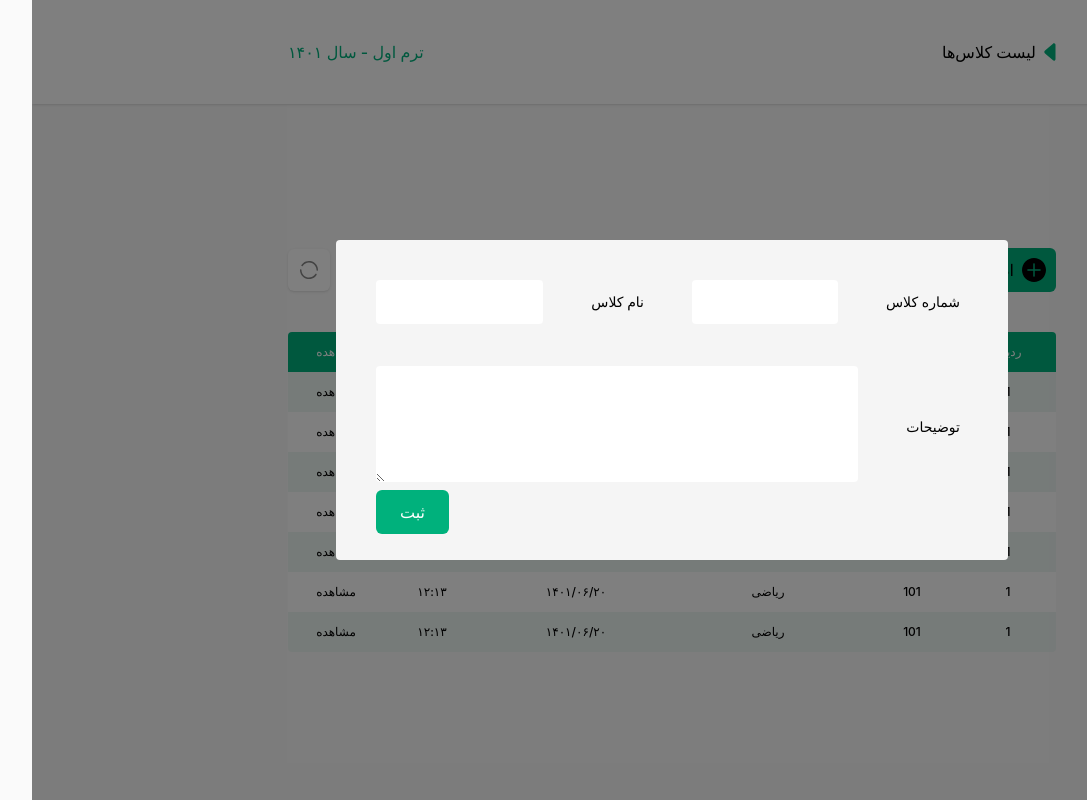
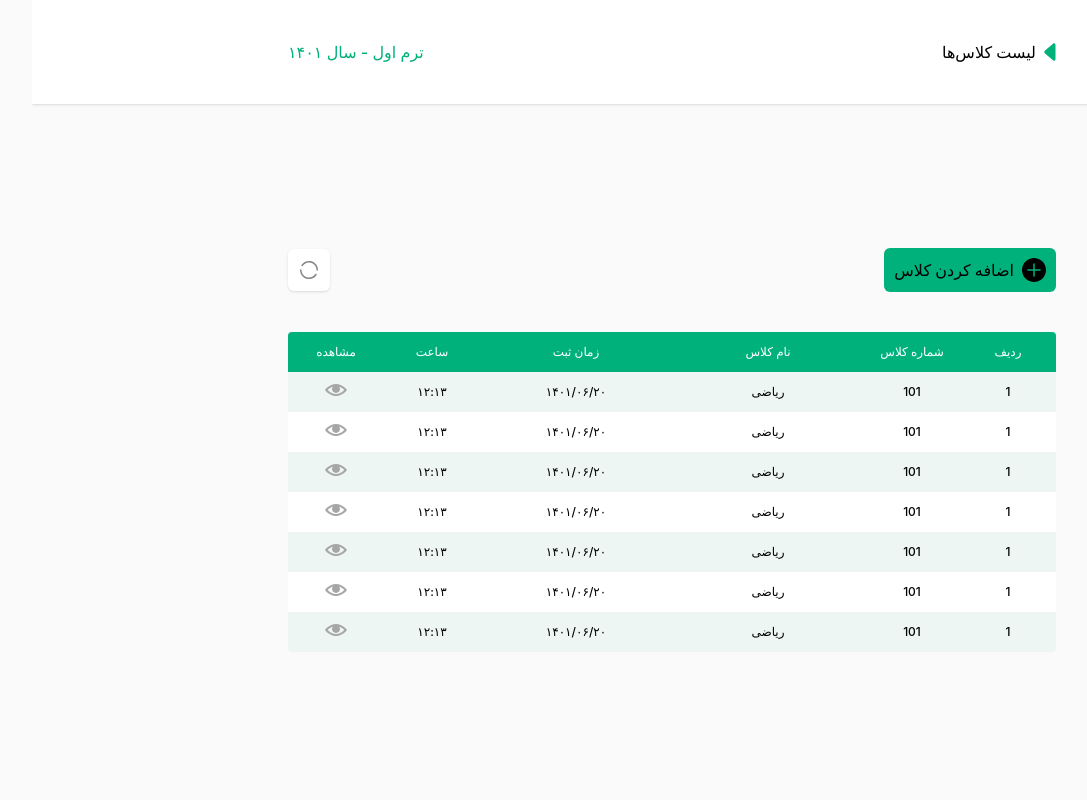
Before and after one commit to alimatinfar/favin-test, a Next.js app: page / in a window 1280 px wide. Shown: the whole page, without its empty margins (59-1146 px from the left). Built offline with nearby package versions, Linux system fonts and the light colour scheme.

Commit message:
create form

```diff
--- a/components/UI/Input/Input.tsx
+++ b/components/UI/Input/Input.tsx
@@ -30,7 +30,7 @@ function Input(
             {label}
           </Typography>
         </label>
-        <div className='flex-1'>
+        <div className='space-y-3 flex-1'>
           {isTextArea ? (
             <textarea
               {...(register ? register(name!, options!) : {})}
@@ -40,7 +40,7 @@ function Input(
               {...(defaultValue && {defaultValue: defaultValue})}
               placeholder={placeholder}
               className={inputClassName}
-              rows="4"
+              rows={4}
             />
           ) : (
             <input
@@ -53,14 +53,15 @@ function Input(
               className={inputClassName}
             />
           )}
+          {errorMessage && (
+            <Typography size='xs' className='text-red-500'>
+              {errorMessage.toString()}
+            </Typography>
+          )}
         </div>
 
       </div>
-      {errorMessage && (
-        <Typography size='xs' className='text-red-500'>
-          {errorMessage.toString()}
-        </Typography>
-      )}
+
     </>
   );
 }
--- a/components/UI/Modal/Modal.tsx
+++ b/components/UI/Modal/Modal.tsx
@@ -12,7 +12,7 @@ function Modal({open, onClose, children}: ModalProps) {
       <div onClick={onClose}
            className={`bg-black/50 fixed inset w-screen h-screen top-0 right-0 ${!open && 'hidden'}`}></div>
       <div className={`fixed bottom-0 right-0 origin-bottom md:origin-center md:inset-0 m-auto w-full max-w-2xl
-       bg-custom-gray-2 rounded h-80 z-50 duration-200 p-10 ${!open && 'opacity-0 scale-95 invisible'}`}>
+       bg-custom-gray-2 rounded h-[360px] z-50 duration-200 p-10 ${!open && 'opacity-0 scale-95 invisible'}`}>
         {children}
       </div>
     </>
--- a/components/pages/Home/AddClassButton.tsx
+++ b/components/pages/Home/AddClassButton.tsx
@@ -3,9 +3,13 @@ import AddSVG from '../../../public/images/svg/add.svg'
 import Image from "next/image";
 import Typography from "../../UI/Typography/Typography";
 
-function AddClassButton({}) {
+type Props = {
+  onClick: () => void
+}
+
+function AddClassButton({onClick}:Props) {
   return (
-    <Button className='flex-center space-x-2 space-x-reverse' textColor='text-black'>
+    <Button onClick={onClick} className='flex-center space-x-2 space-x-reverse' textColor='text-black'>
       <Image src={AddSVG} />
       <Typography size='md'>اضافه کردن کلاس</Typography>
     </Button>
--- a/components/pages/Home/ClassForm/ClassForm.tsx
+++ b/components/pages/Home/ClassForm/ClassForm.tsx
@@ -2,17 +2,39 @@ import ClassNumberField from "./ClassNumberField";
 import ClassNameField from "./ClassNameField";
 import DescriptionField from "./DescriptionField";
 import Button from "../../../UI/Button/Button";
+import {useForm} from "react-hook-form";
+import Ls from "../../../../utils/localStorage";
+import PersianDatewithNamedMonth from "../../../../utils/DatePersianFormatter";
+
 
 function ClassForm({}) {
+
+  const {register, handleSubmit, watch, formState: {errors}} = useForm();
+
+  function onSubmit(data: any) {
+    const allClass = Ls.get('class-list') || []
+    console.log('allClass', allClass)
+
+    const formData = {
+      ...data,
+      date: PersianDatewithNamedMonth({date: new Date(), format: 'YYYY/MM/DD'}),
+      time: PersianDatewithNamedMonth({date: new Date(), format: 'hh:mm'})
+    }
+    console.log('formData', formData)
+    Ls.add('class-list', [...allClass, formData])
+    alert('کلاس با موفقیت اضافه شد')
+  }
+
+
   return (
-    <form className='flex flex-col justify-between h-full'>
+    <form onSubmit={handleSubmit(onSubmit)} className='flex flex-col justify-between h-full'>
       <div>
         <div className='flex items-center justify-between mb-10  space-x-10 space-x-reverse'>
-          <ClassNumberField />
-          <ClassNameField />
+          <ClassNumberField register={register} errorMessage={errors?.classNumber?.message} />
+          <ClassNameField register={register} errorMessage={errors?.className?.message} />
         </div>
 
-        <DescriptionField />
+        <DescriptionField register={register} errorMessage={errors?.description?.message} />
       </div>
 
       <div className='flex justify-end'>
--- a/components/pages/Home/ClassForm/ClassFormModal.tsx
+++ b/components/pages/Home/ClassForm/ClassFormModal.tsx
@@ -2,12 +2,12 @@ import React, {useState} from 'react';
 import Modal from "../../../UI/Modal/Modal";
 import ClassForm from "./ClassForm";
 
-function ClassFormModal({}) {
-  const [open, setOpen] = useState<boolean>(true)
+type Props = {
+  open: boolean;
+  closeHandler: () => void;
+}
 
-  function closeHandler() {
-    setOpen(false)
-  }
+function ClassFormModal({open, closeHandler}: Props) {
 
   return (
     <Modal onClose={closeHandler} open={open}>
--- a/components/pages/Home/ClassForm/ClassNumberField.tsx
+++ b/components/pages/Home/ClassForm/ClassNumberField.tsx
@@ -13,6 +13,18 @@ function ClassNumberField({register, errorMessage}: FormFieldType) {
           value: true,
           message: "این فیلد اجباریست"
         },
+        min: {
+          value: 100,
+          message: "شماره کلاس باید بین ۱۰۰ تا ۱۹۹ باشد"
+        },
+        max: {
+          value: 199,
+          message: "شماره کلاس باید بین ۱۰۰ تا ۱۹۹ باشد"
+        },
+        pattern: {
+          value: /^[0-9]+$/i,
+          message: "فیلد باید عدد باشد"
+        },
       }}
     />
   );
--- a/components/pages/Home/ClassList.tsx
+++ b/components/pages/Home/ClassList.tsx
@@ -2,19 +2,29 @@ import AddClassButton from "./AddClassButton";
 import RefreshButton from "./RefreshButton";
 import TableList from "../../UI/TableList/TableList";
 import ClassFormModal from "./ClassForm/ClassFormModal";
+import Image from "next/image";
+import EyeSVG from '../../../public/images/svg/eye.svg'
+import {useState} from "react";
+
 
 const headers = [
   'ردیف', 'شماره کلاس', 'نام کلاس', 'زمان ثبت', 'ساعت', 'مشاهده'
 ]
 
+function EyeIcon() {
+  return (
+    <Image src={EyeSVG} />
+  )
+}
+
 const content = [
-  ['1', '101', 'ریاضی', '۱۴۰۱/۰۶/۲۰', '۱۲:۱۳', 'مشاهده'],
-  ['1', '101', 'ریاضی', '۱۴۰۱/۰۶/۲۰', '۱۲:۱۳', 'مشاهده'],
-  ['1', '101', 'ریاضی', '۱۴۰۱/۰۶/۲۰', '۱۲:۱۳', 'مشاهده'],
-  ['1', '101', 'ریاضی', '۱۴۰۱/۰۶/۲۰', '۱۲:۱۳', 'مشاهده'],
-  ['1', '101', 'ریاضی', '۱۴۰۱/۰۶/۲۰', '۱۲:۱۳', 'مشاهده'],
-  ['1', '101', 'ریاضی', '۱۴۰۱/۰۶/۲۰', '۱۲:۱۳', 'مشاهده'],
-  ['1', '101', 'ریاضی', '۱۴۰۱/۰۶/۲۰', '۱۲:۱۳', 'مشاهده'],
+  ['1', '101', 'ریاضی', '۱۴۰۱/۰۶/۲۰', '۱۲:۱۳', <EyeIcon key={1}/>],
+  ['1', '101', 'ریاضی', '۱۴۰۱/۰۶/۲۰', '۱۲:۱۳', <EyeIcon key={2}/>],
+  ['1', '101', 'ریاضی', '۱۴۰۱/۰۶/۲۰', '۱۲:۱۳', <EyeIcon key={3}/>],
+  ['1', '101', 'ریاضی', '۱۴۰۱/۰۶/۲۰', '۱۲:۱۳', <EyeIcon key={4}/>],
+  ['1', '101', 'ریاضی', '۱۴۰۱/۰۶/۲۰', '۱۲:۱۳', <EyeIcon key={5}/>],
+  ['1', '101', 'ریاضی', '۱۴۰۱/۰۶/۲۰', '۱۲:۱۳', <EyeIcon key={6}/>],
+  ['1', '101', 'ریاضی', '۱۴۰۱/۰۶/۲۰', '۱۲:۱۳', <EyeIcon key={7}/>],
 ]
 
 const gridClass = {
@@ -24,17 +34,27 @@ const gridClass = {
 
 
 function ClassList({}) {
+  const [open, setOpen] = useState<boolean>(false)
+
+  function openModalHandler() {
+    setOpen(true)
+  }
+
+  function closeHandler() {
+    setOpen(false)
+  }
+
   return (
     <>
       <div className='flex items-center justify-between mb-10'>
-        <AddClassButton />
+        <AddClassButton onClick={openModalHandler} />
 
         <RefreshButton />
       </div>
 
       <TableList gridClass={gridClass} headers={headers} content={content} />
 
-      <ClassFormModal />
+      <ClassFormModal open={open} closeHandler={closeHandler}  />
     </>
   );
 }
--- /dev/null
+++ b/hooks/useAxios.ts
@@ -0,0 +1,32 @@
+import axios, { AxiosRequestConfig } from "axios";
+import {useState} from "react";
+
+const serverAxios = axios.create({
+  baseURL: 'https://jsonplaceholder.typicode.com/',
+});
+
+export type ResponseType = {
+  data: any;
+  error: any;
+  loading: boolean;
+  status: any
+};
+
+const useAxios = () => {
+  const [response, setResponse] = useState<ResponseType>({ data: null, error: null, loading: false, status: null })
+
+  const sendRequest = async function ({ url, method, data}: AxiosRequestConfig) {
+    setResponse((prev) => ({ ...prev, loading: true, error: null }))
+    try {
+      const result = await serverAxios.request({ url, method, data })
+      setResponse((prev) => ({ ...prev, data: result.data, loading: false, status: result.status, error: null }))
+      return result.data;
+    } catch (error) {
+      setResponse((prev) => ({ ...prev, error: error, status: error, loading: false }))
+      return Promise.reject(error);
+    }
+  }
+  return [response, sendRequest] as const
+}
+
+export default useAxios;
--- a/package.json
+++ b/package.json
@@ -9,10 +9,12 @@
     "lint": "next lint"
   },
   "dependencies": {
+    "axios": "^0.27.2",
     "next": "12.3.0",
     "react": "18.2.0",
     "react-dom": "18.2.0",
-    "react-hook-form": "^7.35.0"
+    "react-hook-form": "^7.35.0",
+    "react-multi-date-picker": "^3.3.1"
   },
   "devDependencies": {
     "@types/node": "18.7.16",
--- /dev/null
+++ b/utils/DatePersianFormatter.ts
@@ -0,0 +1,33 @@
+import {DateObject} from "react-multi-date-picker";
+import persian from "react-date-object/calendars/persian";
+import persian_fa from "react-date-object/locales/persian_fa";
+
+type formatType = "dddd DD MMMM، YYYY" | "dddd DD MMMM" |"DD MMMM YYYY" |"YYYY/MM/DD" | "hh:mm"
+
+type Props = {
+  date: any
+  format?: formatType
+}
+
+export const DatePersianFormatter = function (date: any) {
+  const formattedDate = new DateObject(date).convert(
+    persian,
+    persian_fa
+  );
+  return formattedDate
+}
+
+
+/**
+ * @explain this function will help you to convert date to persian formatted date
+ * @example PersianDatewithNamedMonth({date:"2022-8-1",formate:"YYYY/MM/DD"}) => "1401/5/10"
+ */
+const PersianDatewithNamedMonth = function ({date, format = "dddd DD MMMM"}: Props) {
+  const convertedDate = DatePersianFormatter(date)
+  const formatedDate = convertedDate.format(format)
+
+  return formatedDate
+}
+
+
+export default PersianDatewithNamedMonth
--- /dev/null
+++ b/utils/localStorage.ts
@@ -0,0 +1,27 @@
+const Ls = {
+  exists: (typeof window !== 'undefined' && window.localStorage !== undefined),
+
+  get(key: string) {
+    if (!this.exists) return;
+    const data = window.localStorage.getItem(key)
+    if (!data) return
+    return JSON.parse(data)
+  },
+
+  add(key: string, data: object | null | string | number) {
+    if (!this.exists) return
+    window.localStorage.setItem(key, JSON.stringify(data))
+  },
+
+  remove(key: string) {
+    if (!this.exists) return;
+    window.localStorage.removeItem(key)
+  },
+
+  wipe() {
+    if (!this.exists) return;
+    window.localStorage.clear()
+  }
+}
+
+export default Ls;
```
Also changed, not shown: public/images/svg/eye.svg (added), 1 other file (tests, documents, lock files or other folders).
